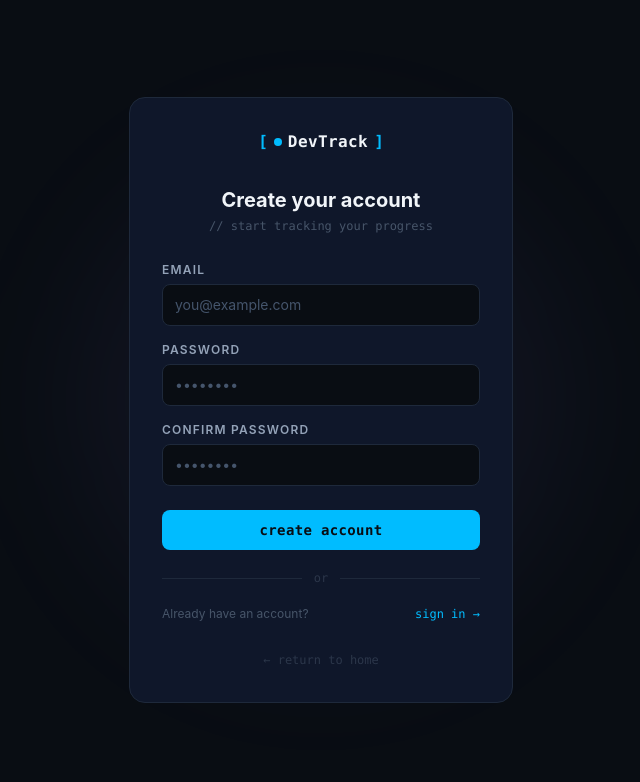
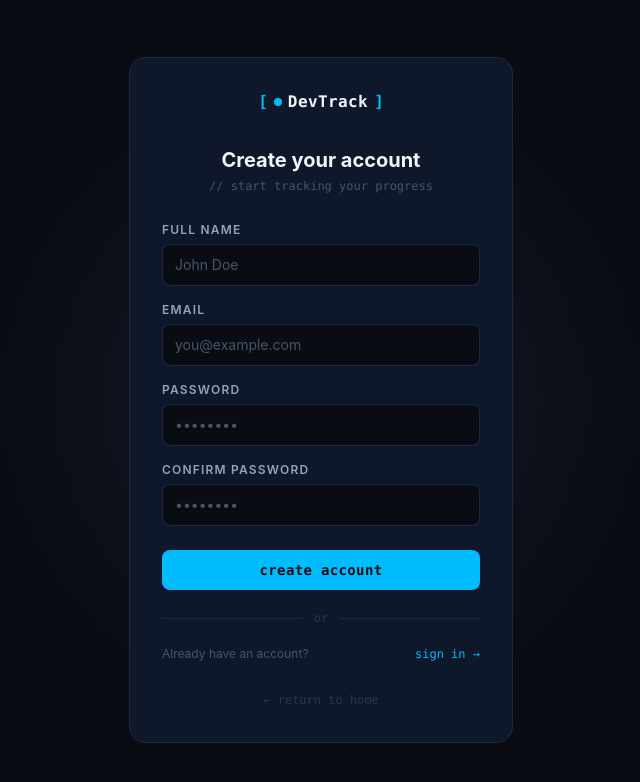
Before and after one commit to roymulinge/devtrack-app, a React (Vite) app: page /register in a window 1280 px wide. Shown: the top 782 px of the page, without its empty margins (319-959 px from the left). Built offline with nearby package versions, Linux system fonts and the light colour scheme.

Commit message:
fix: add full_name

```diff
--- a/src/pages/Register.jsx
+++ b/src/pages/Register.jsx
@@ -22,11 +22,11 @@ const getStrength = (pwd) => {
 
 const Register = () => {
   const navigate = useNavigate();
-  const [formData, setFormData] = useState({ email: "", password: "", password2: "" });
+  const [formData, setFormData] = useState({ full_name: "", email: "", password: "", password2: "" });
   const [error, setError]       = useState("");
   const [loading, setLoading]   = useState(false);
 
-  const { email, password, password2 } = formData;
+  const { full_name, email, password, password2 } = formData;
   const strength = getStrength(password);
 
   const handleChange = (e) => {
@@ -49,7 +49,7 @@ const Register = () => {
 
     setLoading(true);
     try {
-      await axios.post("/auth/register/", { email, password });
+      await axios.post("/auth/register/", { full_name, email, password, password2 });
       navigate("/login");
     } catch (err) {
       const data = err.response?.data;
@@ -93,6 +93,22 @@ const Register = () => {
 
         {/* Form */}
         <form onSubmit={handleSubmit} className="space-y-4">
+
+          {/* Full Name */}
+          <div>
+            <label className="block text-xs text-[var(--text-secondary)] uppercase tracking-widest font-semibold mb-1.5">
+              Full Name
+            </label>
+            <input
+              type="text"
+              name="full_name"
+              placeholder="John Doe"
+              value={full_name}
+              onChange={handleChange}
+              required
+              className="w-full bg-[var(--bg-primary)] border border-[var(--border)] rounded-lg px-3 py-2.5 text-sm text-slate-200 placeholder-slate-600 focus:outline-none focus:border-sky-500/50 transition"
+            />
+          </div>
 
           {/* Email */}
           <div>
```
